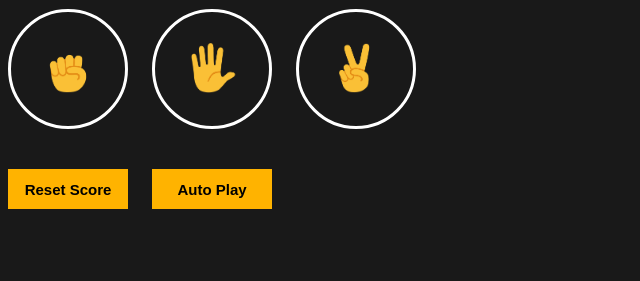
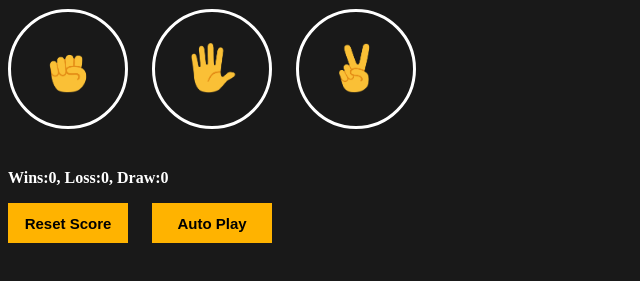
Before and after one commit to BriceJoshy/Simple_JS_Games, a plain HTML site: page index.html in a window 1280 px wide. Shown: the part 85-366 px from the top of the page, without its empty margins (0-640 px from the left). Drawn offline with Linux system fonts and the light colour scheme; files that its build step writes are made by us from their sources.

Commit message:
solved path problems

```diff
--- a/index.html
+++ b/index.html
@@ -3,7 +3,7 @@
 
 <head>
     <title>Rock Paper Scissors</title>
-    <link rel="stylesheet" href="style.css">
+    <link rel="stylesheet" href="rock_paper_scissor_game/style.css">
 </head>
 
 <body>
@@ -41,7 +41,7 @@
     <button class="js-autoplay-button" onclick="
         autoPlay();
     ">Auto Play</button>
-    <script src="script.js">
+    <script src="rock_paper_scissor_game/script.js">
 
     </script>
 </body>
```
